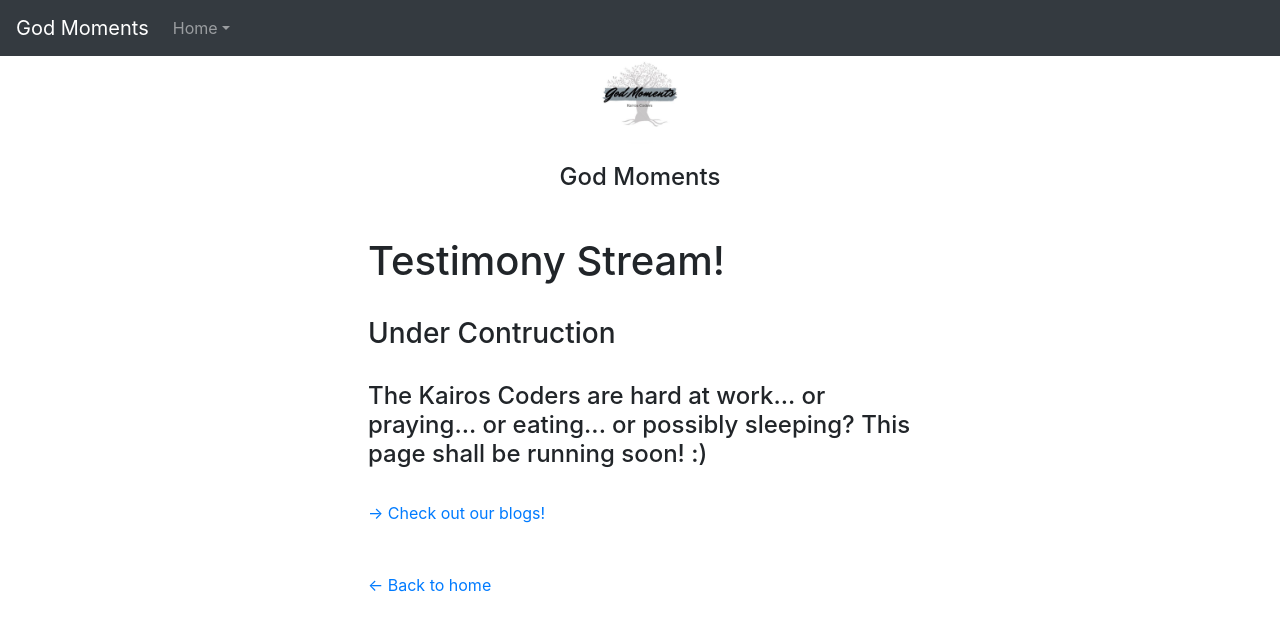
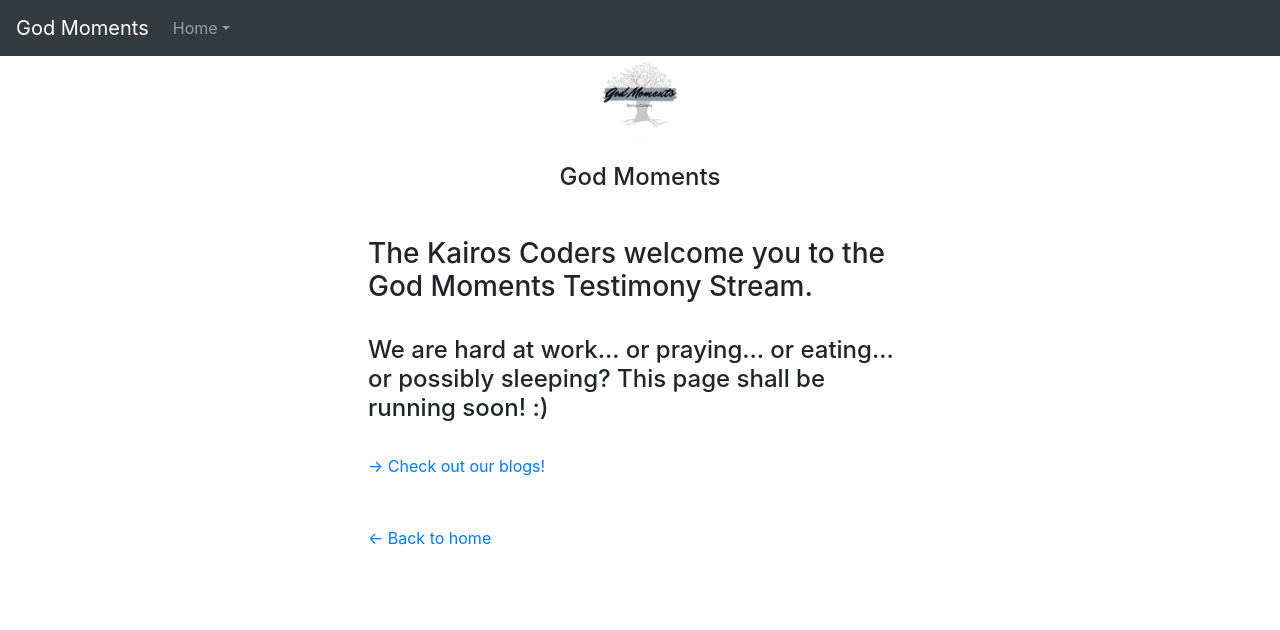
Before and after one commit to bethel-school-of-technology/God-Moments-Frontend, a Next.js app: page /posts/testimonies in a window 1280 px wide. Shown: the top 630 px of the page. Built offline with nearby package versions, Linux system fonts and the light colour scheme.

Commit message:
Updates to blog and testimony page

```diff
--- a/pages/posts/blog.tsx
+++ b/pages/posts/blog.tsx
@@ -45,8 +45,6 @@ export default function Blog({
         </Navbar>
     </div>
 
-
-      <h3>The Kairos Coders welcome you to God Moments</h3>
       <section className={utilStyles.headingMd}> </section>
       <section className={`${utilStyles.headingMd} ${utilStyles.padding1px}`}>
       <h2 className={utilStyles.headingLg}>Blog:</h2>
--- a/pages/posts/testimonies.tsx
+++ b/pages/posts/testimonies.tsx
@@ -31,14 +31,10 @@ export default function FirstPost() {
         </Navbar>
     </div>
 
-
-
-
-      <h1>Testimony Stream!</h1>
+      <h3>
+      <h3>The Kairos Coders welcome you to the God Moments Testimony Stream.</h3></h3>
       <br/>
-      <h3>Under Contruction</h3>
-      <br/>
-      <h4>The Kairos Coders are hard at work... or praying... or eating... or possibly sleeping? This page shall be running soon! :)</h4>
+      <h4>We are hard at work... or praying... or eating... or possibly sleeping? This page shall be running soon! :)</h4>
       <br/>
 
       <Link href="/posts/blog">
```
